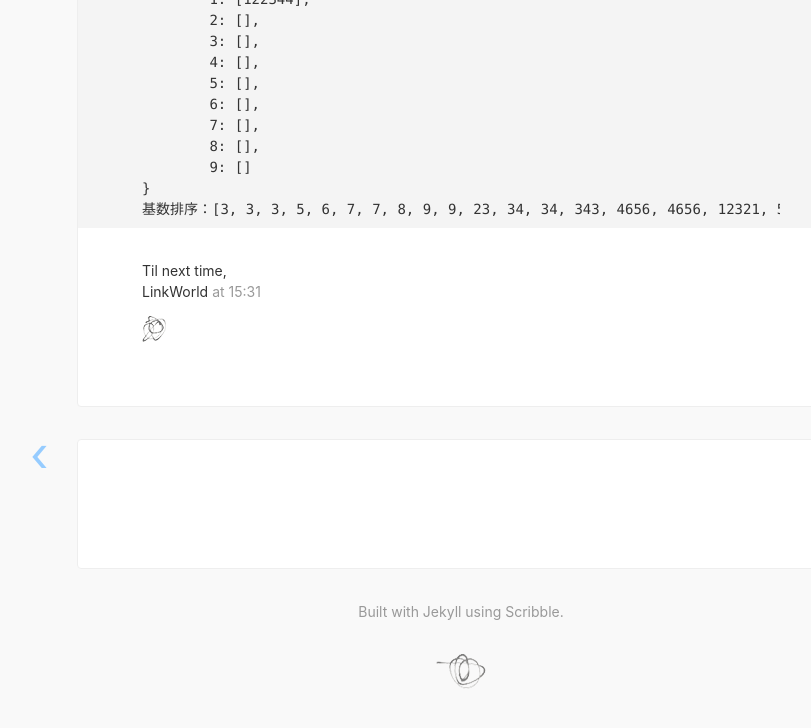
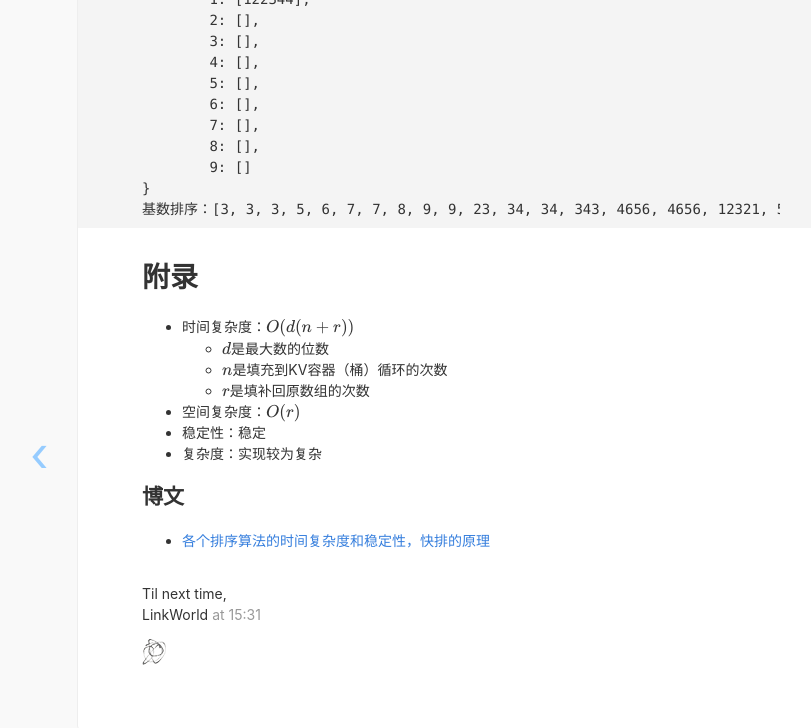
Before and after one commit to gdoulingwo/LinkWorld-Algorithm-Blog, a Jekyll site: the page built from _posts/2019-09-15-基数排序.md, in a window 1280 px wide and 900 px high, scrolled down 3796 px. Shown: the top 728 px of the window, without its empty margins (179-990 px from the left). Built offline with Jekyll 4.4.1, drawn with Linux system fonts in a browser that asks for light colours; nearby versions of some CDN libraries; formulas are drawn with MathJax 3; comment, search, counter and statistics services are not loaded.

Commit message:
Update:增加基数排序算法的复杂度说明。

````diff
--- a/_posts/2019-09-15-基数排序.md
+++ b/_posts/2019-09-15-基数排序.md
@@ -171,3 +171,17 @@ def main():
 }
 基数排序：[3, 3, 3, 5, 6, 7, 7, 8, 9, 9, 23, 34, 34, 343, 4656, 4656, 12321, 57765, 122344]
 ```
+
+# 附录
+
+ - 时间复杂度：$O(d(n+r))$
+	 - $d$是最大数的位数
+	 - $n$是填充到KV容器（桶）循环的次数
+	 - $r$是填补回原数组的次数
+ - 空间复杂度：$O(r)$
+ - 稳定性：稳定
+ - 复杂度：实现较为复杂
+
+## 博文
+
+ - [各个排序算法的时间复杂度和稳定性，快排的原理](https://blog.csdn.net/shihuboke/article/details/79387523)
````
